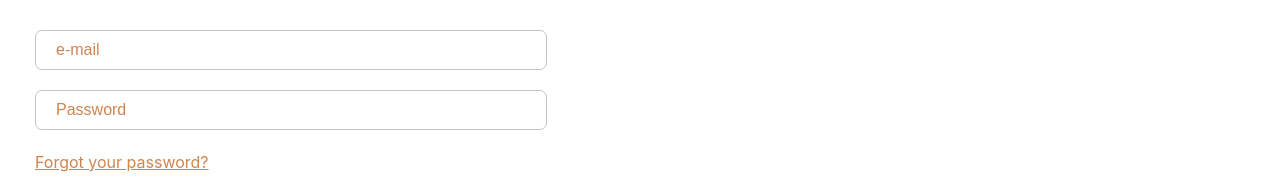
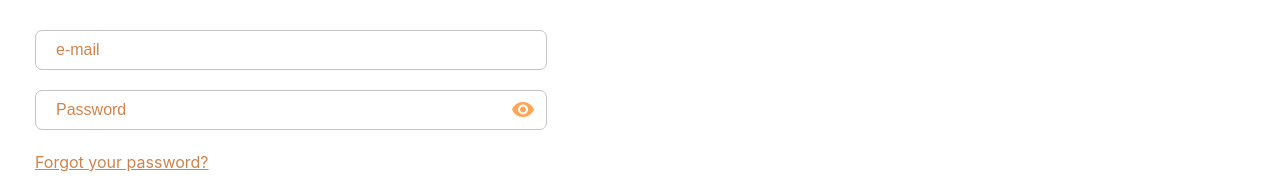
Before and after one commit to mamont79/eCommerce-Application, a React (Vite) app: page /login in a window 1280 px wide. Shown: the part 149-329 px from the top of the page. Built offline with nearby package versions, Linux system fonts and the light colour scheme.

Commit message:
feat: add login validation

```diff
--- /dev/null
+++ b/src/components/styledErrorSpan/index.tsx
@@ -0,0 +1,10 @@
+import styled from 'styled-components';
+
+const StyledErrorSpan = styled.span`
+  color: #e00000;
+  font-family: Arial;
+  font-size: 12px;
+  margin: 5px 0 5px 0;
+`;
+
+export default StyledErrorSpan;
--- a/src/components/styledInput/index.ts
+++ b/src/components/styledInput/index.ts
@@ -5,17 +5,17 @@ const StyledInput = styled.input<{ $margin?: string; $maxWidth?: string }>`
   color: #cf844e;
   font-family: Arial;
   font-size: 16px;
-  padding: 10px 20px;
+  padding: 10px 40px 10px 20px;
   border: 1px solid #c4c4c4;
   border-radius: 7px;
   margin: ${({ $margin }) => (!$margin ? '0' : $margin)};
   max-width: ${({ $maxWidth }) => (!$maxWidth ? '630px' : $maxWidth)};
-  width: auto;
+  box-sizing: border-box;
+  width: 100%;
   outline: 0;
   outline-offset: 0;
 
-
-  &:invalid {
+  &.invalid {
     border: solid 2px #e00000;
   }
 
@@ -24,4 +24,21 @@ const StyledInput = styled.input<{ $margin?: string; $maxWidth?: string }>`
   }
 `;
 
-export default StyledInput;
+const StyledPasswordInputWrapper = styled.div`
+  position: relative;
+
+  &::after {
+    content: '';
+    position: absolute;
+    top: 30px;
+    bottom: 0;
+    right: 10px;
+    margin: auto 0;
+    width: 25px;
+    height: 25px;
+    cursor: pointer;
+    background: url('/src/assets/password-visible.svg') no-repeat;
+  }
+`;
+
+export { StyledInput, StyledPasswordInputWrapper };
--- a/src/pages/login/index.tsx
+++ b/src/pages/login/index.tsx
@@ -1,29 +1,20 @@
+import { Link } from 'react-router-dom';
 import { StyledBtn } from '../../components/styledBtn';
-import StyledInput from '../../components/styledInput';
-import StyledLoginForm from './style';
+import { StyledLoginForm } from './style';
+import {
+  ValidatedLoginEmail,
+  ValidatedLoginPassword,
+} from './validation_login';
 
 export default function Login() {
   return (
     <StyledLoginForm action="submit">
       <h2>Glad to see you!</h2>
-      <StyledInput
-        $margin="20px 0 0 0"
-        type="email"
-        placeholder="e-mail"
-        name="email"
-        id="login-email"
-        className="form-input"
-      />
-      <StyledInput
-        $margin="20px 0 0 0"
-        type="password"
-        placeholder="Password"
-        name="password"
-        id="login-password"
-      />
+      <ValidatedLoginEmail />
+      <ValidatedLoginPassword />
       <a href="1">Forgot your password?</a>
       <StyledBtn $primary>Log in</StyledBtn>
-      <a href="1">Don&apos;t have an account yet? Singn up</a>
+      <Link to="/registration">Don&apos;t have an account yet? Singn up</Link>
     </StyledLoginForm>
   );
 }
--- a/src/pages/login/style.ts
+++ b/src/pages/login/style.ts
@@ -16,4 +16,8 @@ const StyledLoginForm = styled.form`
   }
 `;
 
-export default StyledLoginForm;
+const StyledInputContainer = styled.div`
+  display: contents;
+`;
+
+export { StyledLoginForm, StyledInputContainer };
--- /dev/null
+++ b/src/pages/login/validation_login.tsx
@@ -0,0 +1,125 @@
+import { ChangeEvent, useState } from 'react';
+
+import StyledErrorSpan from '../../components/styledErrorSpan';
+import { StyledInputContainer } from './style';
+import {
+  StyledInput,
+  StyledPasswordInputWrapper,
+} from '../../components/styledInput';
+
+function ValidatedLoginEmail() {
+  const [email, setEmail] = useState('');
+  const [emailTouched, setEmailTouched] = useState(false);
+  const [emailError, setEmailError] = useState('');
+
+  const blurEmailHandler = () => {
+    setEmailTouched(true);
+  };
+
+  const emailHandler = (e: ChangeEvent<HTMLInputElement>) => {
+    const re =
+      /^([a-z0-9_-]+\.)*[a-z0-9_-]+@[a-z0-9_-]+(\.[a-z0-9_-]+)*\.[a-z]{2,6}$/;
+    const Spaces =
+      e.target.value.toString().slice(0, 1) === ' ' ||
+      e.target.value.toString().slice(-1) === ' ';
+
+    setEmail(e.target.value);
+
+    if (!re.test(String(e.target.value).toLowerCase()) || Spaces) {
+      setEmailError(
+        "email is invalid. Please check domain name, special symbols like '@', '.' or leading and trailing whitespace."
+      );
+      e.target.classList.add('invalid');
+    } else {
+      setEmailError('');
+      e.target.classList.remove('invalid');
+    }
+  };
+
+  return (
+    <StyledInputContainer>
+      <StyledInput
+        $margin="20px 0 0 0"
+        type="text"
+        placeholder="e-mail"
+        name="email"
+        value={email}
+        onBlur={() => blurEmailHandler()}
+        onChange={(e) => emailHandler(e)}
+      />
+      {emailTouched && emailError && (
+        <StyledErrorSpan>{emailError}</StyledErrorSpan>
+      )}
+    </StyledInputContainer>
+  );
+}
+
+function ValidatedLoginPassword() {
+  const [password, setPassword] = useState('');
+  const [passwordTouched, setPasswordTouched] = useState(false);
+  const [passwordError, setPasswordError] = useState('Error password');
+
+  const blurPasswordHandler = () => {
+    setPasswordTouched(true);
+  };
+
+  const passwordHandler = (e: ChangeEvent<HTMLInputElement>) => {
+    const numberCheck = /(?=.*[0-9])/;
+    const specialSymbolCheck = /(?=.*[!@#$%^&*])/;
+    const upperCaseSymbolCheck = /(?=.*[A-Z])/;
+    const lowerCaseSymbolCheck = /(?=.*[a-z])/;
+    const symbolNumberCheck = /[0-9a-zA-Z!@#$%^&*]{6,}/;
+    const Spaces =
+      e.target.value.toString().slice(0, 1) === ' ' ||
+      e.target.value.toString().slice(-1) === ' ';
+
+    setPassword(e.target.value);
+    e.target.classList.add('invalid');
+
+    if (!lowerCaseSymbolCheck.test(String(e.target.value))) {
+      setPasswordError(
+        'Password must contain at least one lowercase letter (a-z).'
+      );
+    } else if (!upperCaseSymbolCheck.test(String(e.target.value))) {
+      setPasswordError(
+        'Password must contain at least one uppercase letter (A-Z).'
+      );
+    } else if (!numberCheck.test(String(e.target.value))) {
+      setPasswordError('Password must contain at least one digit (0-9).');
+    } else if (!specialSymbolCheck.test(String(e.target.value))) {
+      setPasswordError(
+        'Password must contain at least one special character (e.g., !@#$%^&*).'
+      );
+    } else if (!symbolNumberCheck.test(String(e.target.value))) {
+      setPasswordError('Password must be at least 8 characters long.');
+    } else if (Spaces) {
+      setPasswordError(
+        'Password must not contain leading or trailing whitespace.'
+      );
+    } else {
+      setPasswordError('');
+      e.target.classList.remove('invalid');
+    }
+  };
+
+  return (
+    <StyledInputContainer>
+      <StyledPasswordInputWrapper>
+        <StyledInput
+          $margin="20px 0 0 0"
+          type="password"
+          placeholder="Password"
+          name="password"
+          value={password}
+          onBlur={() => blurPasswordHandler()}
+          onChange={(e) => passwordHandler(e)}
+        />
+      </StyledPasswordInputWrapper>
+      {passwordTouched && passwordError && (
+        <StyledErrorSpan>{passwordError}</StyledErrorSpan>
+      )}
+    </StyledInputContainer>
+  );
+}
+
+export { ValidatedLoginEmail, ValidatedLoginPassword };
```
Also changed, not shown: src/assets/password-invisible.svg (added), src/assets/password-visible.svg (added).
